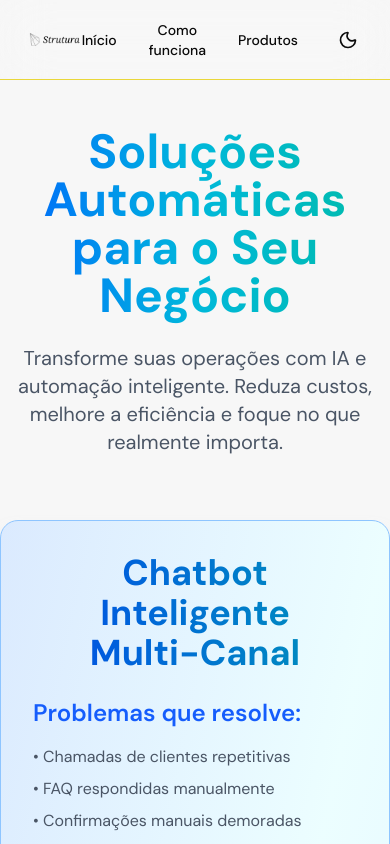
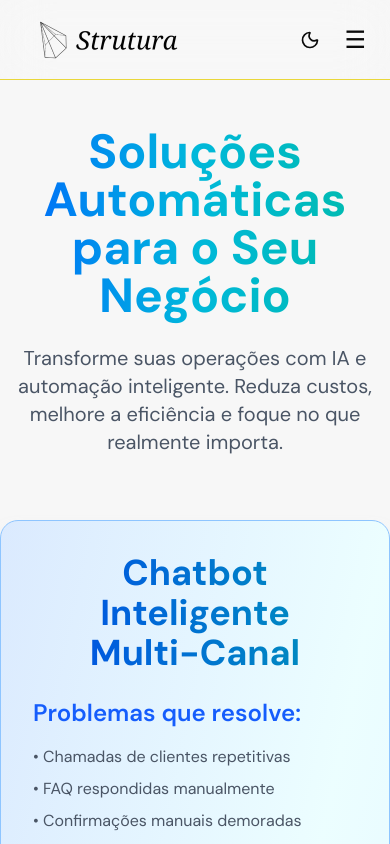
Before and after one commit to oleoa/neptune, a Next.js app: page /automatic in a window 390 px wide. Shown: the top 844 px of the page. Built offline with nearby package versions, Linux system fonts and the light colour scheme.

Commit message:
Add Menu Navbar Phone

```diff
--- a/components/navbar.tsx
+++ b/components/navbar.tsx
@@ -2,6 +2,7 @@
 
 import Image from "next/image";
 import Link from "next/link";
+import { useState } from "react";
 import { ThemeToggle } from "./theme-toggle";
 import { useTheme } from "./theme-provider";
 
@@ -14,6 +15,12 @@ function scrollToSection(id: string) {
 
 export default function Navbar() {
   const { isDark } = useTheme();
+  const [isOpen, setIsOpen] = useState(false);
+
+  function handleNav(id: string) {
+    setIsOpen(false);
+    scrollToSection(id);
+  }
 
   return (
     <div className="fixed top-0 left-0 w-full z-50">
@@ -30,7 +37,9 @@ export default function Navbar() {
             alt="Strutura Logo"
           />
         </Link>
-        <nav className="flex items-center gap-8">
+
+        {/* Desktop nav */}
+        <nav className="hidden lg:flex items-center gap-8">
           <button
             onClick={() => scrollToSection("inicio")}
             className="text-sm font-medium hover:text-yellow transition-colors"
@@ -51,7 +60,43 @@ export default function Navbar() {
           </button>
           <ThemeToggle />
         </nav>
+
+        {/* Mobile controls */}
+        <div className="flex lg:hidden items-center gap-4">
+          <ThemeToggle />
+          <button
+            onClick={() => setIsOpen((prev) => !prev)}
+            aria-label="Abrir menu"
+            className="text-2xl hover:text-yellow transition-colors"
+          >
+            {isOpen ? "✕" : "☰"}
+          </button>
+        </div>
       </div>
+
+      {/* Mobile dropdown */}
+      {isOpen && (
+        <div className="lg:hidden flex flex-col gap-4 px-6 py-6 backdrop-blur-xl border-b border-yellow">
+          <button
+            onClick={() => handleNav("inicio")}
+            className="text-sm font-medium hover:text-yellow transition-colors text-left"
+          >
+            Início
+          </button>
+          <button
+            onClick={() => handleNav("como-funciona")}
+            className="text-sm font-medium hover:text-yellow transition-colors text-left"
+          >
+            Como funciona
+          </button>
+          <button
+            onClick={() => handleNav("produtos")}
+            className="text-sm font-medium hover:text-yellow transition-colors text-left"
+          >
+            Produtos
+          </button>
+        </div>
+      )}
     </div>
   );
 }
```
